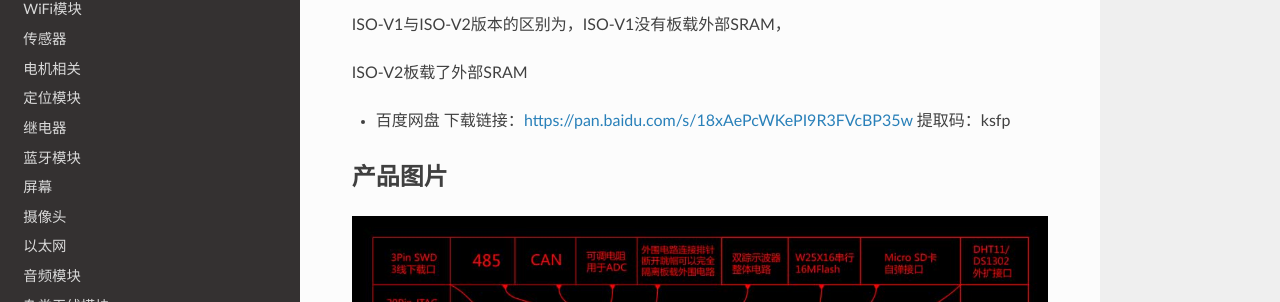
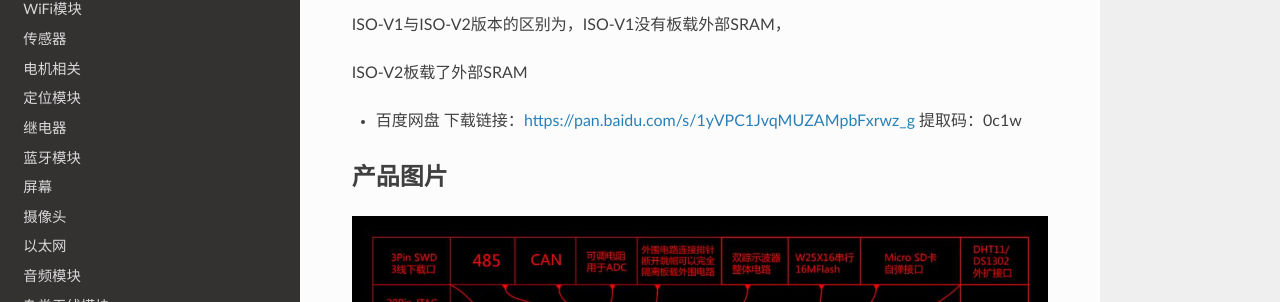
Before and after one commit to Embedfire/ebf_products, a Sphinx documentation site: the page built from documentation/old_products/ebf_iso_v1.rst, in a window 1280 px wide and 1286 px high. Shown: the part 262-564 px from the top of the window. Built offline with Sphinx 7.4.7 and the Read the Docs theme 2.0.0, drawn with Linux system fonts in a browser that asks for light colours; pages that are not in the unit, such as notebooks, are missing from menus.

Commit message:
Update ebf_iso_v1.rst

```diff
--- a/documentation/old_products/ebf_iso_v1.rst
+++ b/documentation/old_products/ebf_iso_v1.rst
@@ -11,7 +11,8 @@ ISO-V1与ISO-V2版本的区别为，ISO-V1没有板载外部SRAM，
 
 ISO-V2板载了外部SRAM
 
--  百度网盘 下载链接：https://pan.baidu.com/s/18xAePcWKePI9R3FVcBP35w 提取码：ksfp
+
+-  百度网盘 下载链接：https://pan.baidu.com/s/1yVPC1JvqMUZAMpbFxrwz_g 提取码：0c1w
 
 产品图片
 --------
```
